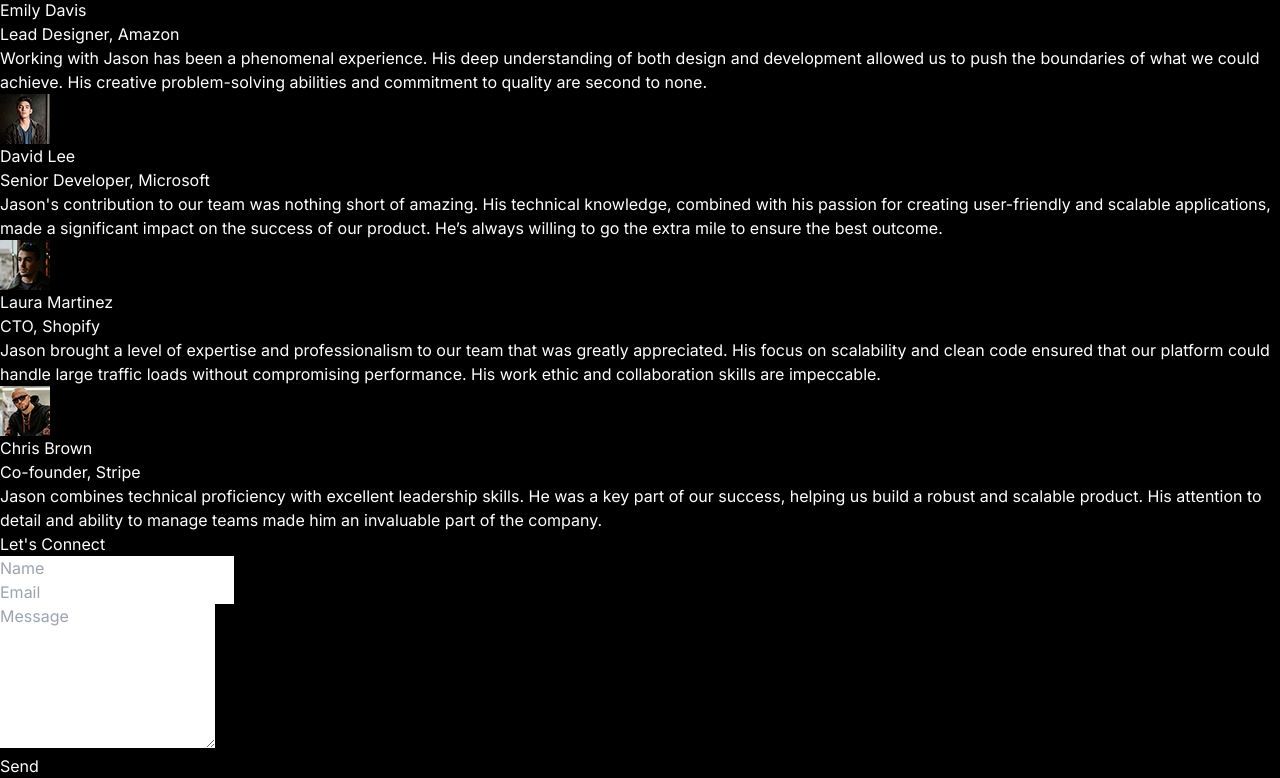
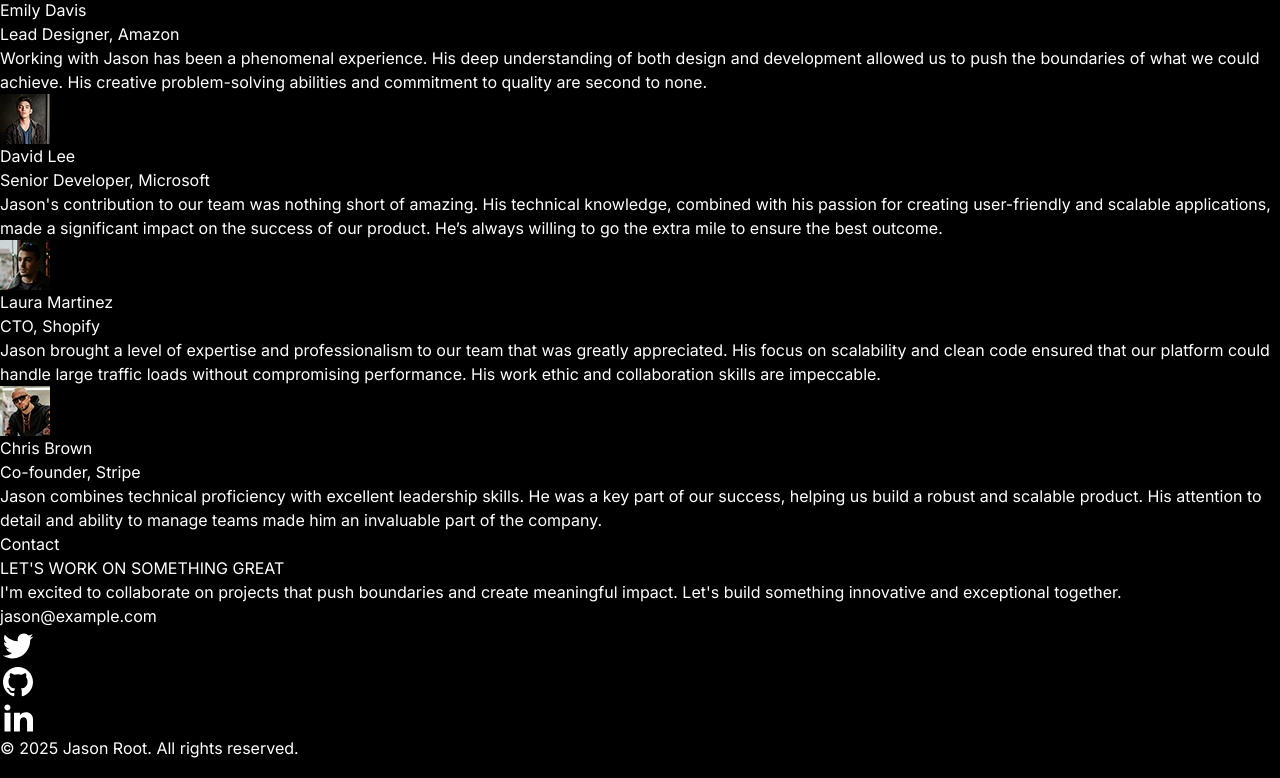
Before and after one commit to Ray-Shubham/Portfolio, a React (Vite) app: page / in a window 1280 px wide. Shown: the part 5411-6189 px from the top of the page. Built offline with nearby package versions, Linux system fonts and the light colour scheme.

Commit message:
Contact Section Updated

```diff
--- a/src/App.jsx
+++ b/src/App.jsx
@@ -7,7 +7,7 @@ import About from "./components/About";
 import Experience from "./components/Experience";
 import Testimonial from "./components/Testimonial";
 import Contacts from "./components/Contacts";
-import ContactForm from "./components/ContactForm";
+// import ContactForm from "./components/ContactForm";
 
 const App = () => {
   return (
@@ -21,8 +21,8 @@ const App = () => {
         <About />
         <Experience />
         <Testimonial />
-        {/* <Contacts /> */}
-        <ContactForm />
+        <Contacts />
+        {/* <ContactForm /> */}
       </main>
     </>
   );
--- a/src/components/ContactForm.jsx
+++ b/src/components/ContactForm.jsx
@@ -1,7 +1,6 @@
 import React, { useState } from "react";
 import emailjs from "@emailjs/browser";
 import toast, { Toaster } from "react-hot-toast";
-import { p } from "framer-motion/client";
 
 const ContactForm = () => {
   const [formData, setFormData] = useState({
@@ -50,7 +49,7 @@ const ContactForm = () => {
           "service_g7b6irk",
           "template_icg38jc",
           formData,
-                "l0Icc1cUPE-_q5zRu",
+          "l0Icc1cUPE-_q5zRu"
         )
         .then((response) => {
           toast.success("Message sent successfully");
@@ -66,39 +65,72 @@ const ContactForm = () => {
             .finally(() => {
               setIsSending(false);
             });
-            })
+        });
     }
-          }
+  };
   return (
     <div className="p-4 lg:w-3/4" id="contact">
       <Toaster />
-      <h2 className="my-8 text-center text-4xl font-semibold tracking-tighter">Let's Connect</h2>
+      <h2 className="text-4xl md:text-6xl font-medium tracking-tight mb-10">
+        Let's Connect
+      </h2>
+      <div className="h-1 w-20 mb-8 bg-white"></div>
       <form onSubmit={handleSubmit}>
         <div className="mb-4 flex space-x-4">
           <div className="lg:w-1/2">
-            <input type="text" id="name" name="name" value={formData.name} placeholder="Name" onChange={handleChange} className="mb-8 w-full appearance-none rounded-lg border border-stone-50/30 bg-transparent px-3 py-2 text-sm focus:border-stone-400 focus:outline-none" />
+            <input
+              type="text"
+              id="name"
+              name="name"
+              value={formData.name}
+              placeholder="Name"
+              onChange={handleChange}
+              className="mb-8 w-full appearance-none rounded-lg border border-stone-50/30 bg-transparent px-3 py-2 text-sm focus:border-stone-400 focus:outline-none"
+            />
             {errors.name && (
               <p className="text-sm text-rose-800">{errors.name}</p>
             )}
           </div>
           <div className="lg:w-1/2">
-            <input type="email" id="email" name="email" value={formData.email} placeholder="Email" onChange={handleChange} className="mb-8 w-full appearance-none rounded-lg border border-stone-50/30 bg-transparent px-3 py-2 text-sm focus:border-stone-400 focus:outline-none" />
+            <input
+              type="email"
+              id="email"
+              name="email"
+              value={formData.email}
+              placeholder="Email"
+              onChange={handleChange}
+              className="mb-8 w-full appearance-none rounded-lg border border-stone-50/30 bg-transparent px-3 py-2 text-sm focus:border-stone-400 focus:outline-none"
+            />
             {errors.email && (
               <p className="text-sm text-rose-800">{errors.email}</p>
             )}
           </div>
         </div>
         <div className="mb-4">
-            <textarea id="message" name="message" value={formData.message} placeholder="Message" onChange={handleChange} className="mb-8 w-full appearance-none rounded-lg border border-stone-50/30 bg-transparent px-3 py-2 text-sm focus:border-stone-400 focus:outline-none" rows="6" />
+          <textarea
+            id="message"
+            name="message"
+            value={formData.message}
+            placeholder="Message"
+            onChange={handleChange}
+            className="mb-8 w-full appearance-none rounded-lg border border-stone-50/30 bg-transparent px-3 py-2 text-sm focus:border-stone-400 focus:outline-none"
+            rows="6"
+          />
           {errors.message && (
             <p className="text-sm text-rose-800">{errors.message}</p>
           )}
         </div>
-            <button type="submit" className={`mb-8 w-full rounded border border-stone-50/30 bg-stone-200 px-4 py-2 text-sm font-semibold text-stone-900 hover:bg-stone-300 ${isSending ? "cursor not allowed opacity-50" : ""}`} disabled={isSending}>
-            <div className="flex items-center justify-center gap-2">{isSending ? "Sending..." : "Send"}
+        <button
+          type="submit"
+          className={`mb-8 w-full rounded border border-stone-50/30 bg-stone-200 px-4 py-2 text-sm font-semibold text-stone-900 hover:bg-stone-300 ${
+            isSending ? "cursor not allowed opacity-50" : ""
+          }`}
+          disabled={isSending}
+        >
+          <div className="flex items-center justify-center gap-2">
+            {isSending ? "Sending..." : "Send"}
             {/* <FiSend /> */}
           </div>
-
         </button>
       </form>
     </div>
--- a/src/components/Contacts.jsx
+++ b/src/components/Contacts.jsx
@@ -1,9 +1,111 @@
-import React from 'react'
+import { delay } from "framer-motion";
+import React from "react";
+import { motion } from "framer-motion";
+import { CONTACT_CONTENT } from "../constants";
+import { RiGithubFill, RiLinkedinFill, RiTwitterFill } from "@remixicon/react";
+
+const textVariants = {
+  hidden: { opacity: 0, y: 20 },
+  visible: (delay = 0) => ({
+    opacity: 1,
+    y: 0,
+    transition: {
+      delay,
+      duration: 0.8,
+      ease: "easeOut",
+    },
+  }),
+};
+
+const iconVariants = {
+  hidden: { opacity: 0, scale: 0 },
+  visible: (delay = 0) => ({
+    opacity: 1,
+    scale: 1,
+    transition: {
+      delay,
+      duration: 0.5,
+      ease: "easeOut",
+    },
+  }),
+};
 
 const Contacts = () => {
   return (
-    <div>Contacts</div>
-  )
-}
+    <section
+      className="min-h-screen flex flex-col justify-center px-4 md:px-10"
+      id="contact"
+    >
+      <h2 className="text-4xl md:text-6xl font-medium tracking-tight mb-10">
+        Contact
+      </h2>
+      <div className="h-1 w-20 mb-8 bg-white"></div>
 
-export default Contacts
+      <motion.h3
+        className="text-6xl md:text-8xl leading-none"
+        initial="hidden"
+        whileInView="visible"
+        custom={0.4}
+        variants={textVariants}
+      >
+        {CONTACT_CONTENT.headline}
+      </motion.h3>
+      <motion.p
+        className="text-lg md:text-2xl mt-6 max-w-3xl"
+        initial="hidden"
+        whileInView="visible"
+        custom={0.6}
+        variants={textVariants}
+      >
+        {CONTACT_CONTENT.description}
+      </motion.p>
+      <motion.a
+        href={`mailto:${CONTACT_CONTENT.email}`}
+        className="text-2xl md:text-3xl font-medium mt-8"
+        initial="hidden"
+        whileInView="visible"
+        custom={0.8}
+        variants={textVariants}
+      >
+        {CONTACT_CONTENT.email}
+      </motion.a>
+
+      <div className="flex space-x-6 mt-8">
+        {CONTACT_CONTENT.socialLinks.map((link, index) => {
+          const Icon =
+            link.icon === "RiTwitterXFill"
+              ? RiTwitterFill
+              : link.icon === "RiGithubFill"
+              ? RiGithubFill
+              : RiLinkedinFill;
+          return (
+            <motion.a
+              key={link.platform}
+              href={link.url}
+              target="_blank"
+              rel="noopener noreferrer"
+              aria-label={link.ariaLabel}
+              initial="hidden"
+              whileInView="visible"
+              custom={1.0 + index * 0.2}
+              variants={iconVariants}
+            >
+              <Icon size={36} />
+            </motion.a>
+          );
+        })}
+      </div>
+      <motion.p
+        className="text-sm text-stone-400 mt-36"
+        // initial="hidden"
+        whileInView="visible"
+        custom={1.6}
+        variants={textVariants}
+      >
+        {CONTACT_CONTENT.footerText}
+      </motion.p>
+    </section>
+  );
+};
+
+export default Contacts;
```
Lines whose indentation alone changed are shown as unchanged.
